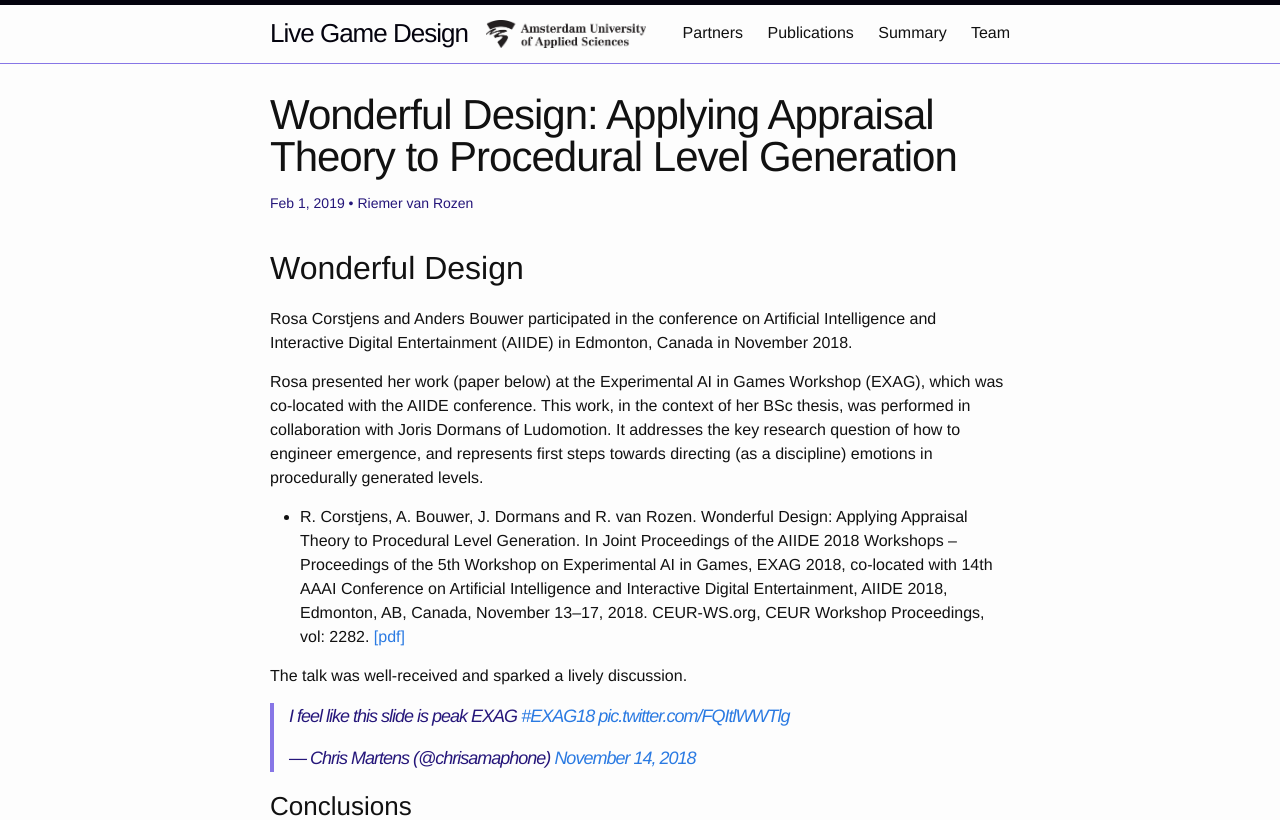
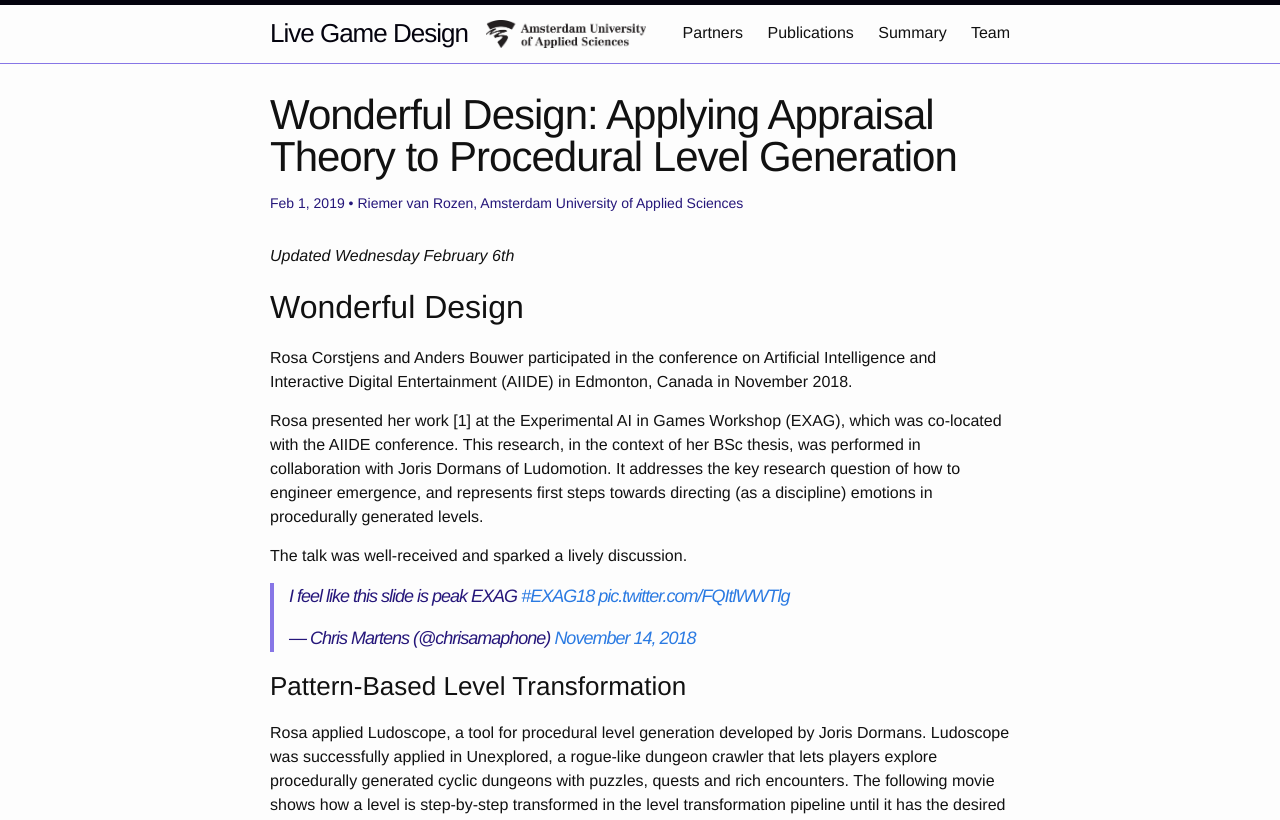
Before and after one commit to LiveGameDesign/LiveGameDesign.github.io, a Jekyll site: the page built from _posts/2019-01-02-Wonderful-Design.md, in a window 1280 px wide and 1400 px high. Shown: the top 820 px of the window. Built offline with Jekyll 4.4.1, drawn with Linux system fonts in a browser that asks for light colours; comment, search, counter and statistics services are not loaded; some of the changed text lies outside the part shown.

Commit message:
Added slides, movie, explanation and thanks* :q :wq

```diff
--- a/_posts/2019-01-02-Wonderful-Design.md
+++ b/_posts/2019-01-02-Wonderful-Design.md
@@ -2,30 +2,53 @@
 layout: post
 title:  "Wonderful Design: Applying Appraisal Theory to Procedural Level Generation"
 date:   2019-02-01 16:00:00 +0100
-author: Riemer van Rozen
+author: Riemer van Rozen, Amsterdam University of Applied Sciences
 categories: project update
 ---
+*Updated Wednesday February 6th*
+
 ## Wonderful Design
 Rosa Corstjens and Anders Bouwer participated in the conference on Artificial Intelligence and Interactive Digital Entertainment (AIIDE) in Edmonton, Canada in November 2018.
 
-Rosa presented her work (paper below) at the Experimental AI in Games Workshop (EXAG), which was co-located with the AIIDE conference.
-This work, in the context of her BSc thesis, was performed in collaboration with Joris Dormans of Ludomotion.
+Rosa presented her work [1] at the Experimental AI in Games Workshop (EXAG), which was co-located with the AIIDE conference.
+This research, in the context of her BSc thesis, was performed in collaboration with Joris Dormans of Ludomotion.
 It addresses the key research question of how to engineer emergence, and represents first steps towards directing (as a discipline) emotions in procedurally generated levels.
-
-* R. Corstjens, A. Bouwer, J. Dormans and R. van Rozen. Wonderful Design: Applying Appraisal Theory to Procedural Level Generation. In Joint Proceedings of the AIIDE 2018 Workshops -- Proceedings of the 5th Workshop on Experimental AI in Games, EXAG 2018, co-located with 14th AAAI Conference on Artificial Intelligence and Interactive Digital Entertainment, AIIDE 2018, Edmonton, AB, Canada, November 13--17, 2018. CEUR-WS.org, CEUR Workshop Proceedings, vol: 2282. [[pdf]](http://ceur-ws.org/Vol-2282/EXAG_106.pdf)
 
 The talk was well-received and sparked a lively discussion.
 <blockquote class="twitter-tweet" data-lang="en"><p lang="en" dir="ltr">I feel like this slide is peak EXAG <a href="https://twitter.com/hashtag/EXAG18?src=hash&amp;ref_src=twsrc%5Etfw">#EXAG18</a> <a href="https://t.co/FQItlWWTlg">pic.twitter.com/FQItlWWTlg</a></p>&mdash; Chris Martens (@chrisamaphone) <a href="https://twitter.com/chrisamaphone/status/1062811185668489216?ref_src=twsrc%5Etfw">November 14, 2018</a></blockquote> <script async src="https://platform.twitter.com/widgets.js" charset="utf-8"></script>
+
+### Pattern-Based Level Transformation
+Rosa applied Ludoscope, a tool for procedural level generation developed by Joris Dormans. Ludoscope was successfully applied in Unexplored, a rogue-like dungeon crawler that lets players explore procedurally generated cyclic dungeons with puzzles, quests and rich encounters.
+The following movie shows how a level is step-by-step transformed in the level transformation pipeline until it has the desired structures for appraisal and emotion patterns.
+
+<figure class="video_container">
+  <video controls="true" allowfullscreen="true" width="100%">
+    <source src="/assets/Ludoscope_UE_Generation.mp4">
+  </video>
+</figure>
 
 ### Conclusions
 Can you really program emotions?
 Well, that sounds like mind control...
 Let's say that the goal of this work is more friendly. It gently coaxes a players attention and feelings and helps focus and remain immersed by directing the shape and structure of the generated level content.
+This research represents important first steps towards *engineering emergence*.
+Additional validation, evaluation and extra patterns, could be part of future work.
 
-Thanks to organizer Jo Mazeika everyone can view the presentations of EXAG (including Rosa's) on youtube.
+In case you wish to learn more, Rosa will give her talk at the [Symposium on Live Game Design](/project/update/2019/02/01/Live-Game-Design-Symposium.html) in Amsterdam on February 27th.
+
+### Bibliography
+1. R. Corstjens, A. Bouwer, J. Dormans and R. van Rozen. Wonderful Design: Applying Appraisal Theory to Procedural Level Generation. In Joint Proceedings of the AIIDE 2018 Workshops -- Proceedings of the 5th Workshop on Experimental AI in Games, EXAG 2018, co-located with 14th AAAI Conference on Artificial Intelligence and Interactive Digital Entertainment, AIIDE 2018, Edmonton, AB, Canada, November 13--17, 2018. CEUR-WS.org, CEUR Workshop Proceedings, vol: 2282. [[pdf]](http://ceur-ws.org/Vol-2282/EXAG_106.pdf)
+
+We thank Rosa for sharing her presentation slides:
+
+* R. Corstjens, Wonderful Design: Applying Appraisal Theory to Procedural Level Generation. Presentation slide deck. [[pdf]](/assets/EXAG2018_slides_Corstjens.pdf)
+
+We thank EXAG organizer Jo Mazeika for sharing recordings of the presentations (including Rosa's) on youtube.
 
 * EXAG Presentations [[youtube]](https://www.youtube.com/channel/UCe5wOhqbVOTJfrJ7RuJOEKg?app=desktop)
 
- For completeness, we also share a link for the AIIDE talks.
+For completeness, we also add a link for the AIIDE talks.
 
 * AIIDE Presentations [[youtube]](https://www.youtube.com/channel/UCoyxQd7o7QCc75nZR7jFDMw)
+
+Finally, we thank Joris Dormans for his continued collaboration with us in applied research on PCG and Automated Game Design.
```
